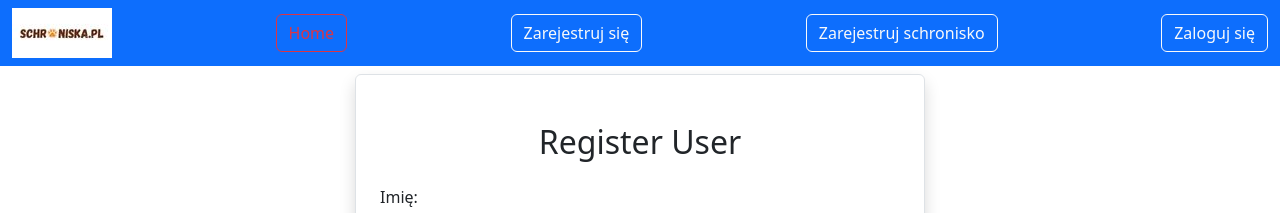
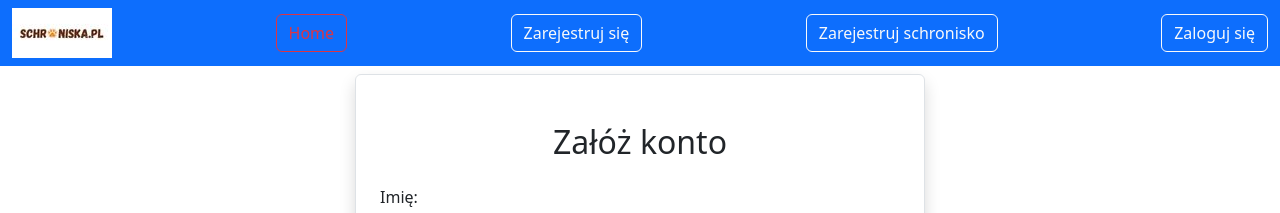
Before and after one commit to s20500-pj/schroniska-pl, a React (Create React App) app in the folder frontend/: page /adduser in a window 1280 px wide. Shown: the top 213 px of the page. Built offline with nearby package versions, Linux system fonts and the light colour scheme.

Commit message:
Flat_number może być null

```diff
--- a/frontend/src/users/AddUser.js
+++ b/frontend/src/users/AddUser.js
@@ -45,7 +45,7 @@
         <div className="container">
             <div className="row">
                 <div className="col-md-6 offset-md-3 border rounded p-4 mt-2 shadow">
-                    <h2 className="text-center m-4">Register User</h2>
+                    <h2 className="text-center m-4">Załóż konto</h2>
                     <form onSubmit={(e)=>onSubmit(e)}>
                         <div className="mb-3">
                             <label htmlFor="Firstname" className="form-label">
@@ -169,7 +169,6 @@
                                     name="flat_number"
                                     value={flat_number}
                                     onChange={(e)=>onInputChange(e)}
-                                    required
                                 />
                             </div>
                             <div className="mb-3">
```
